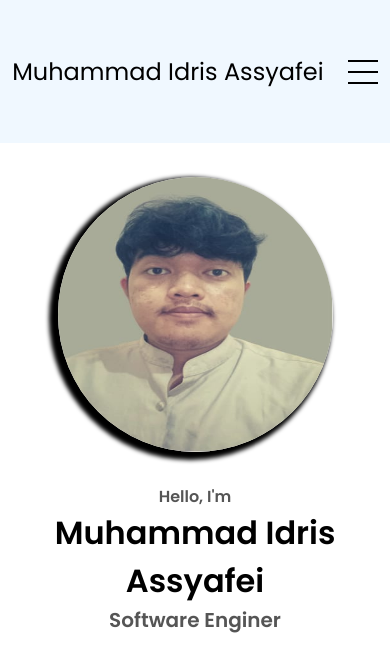
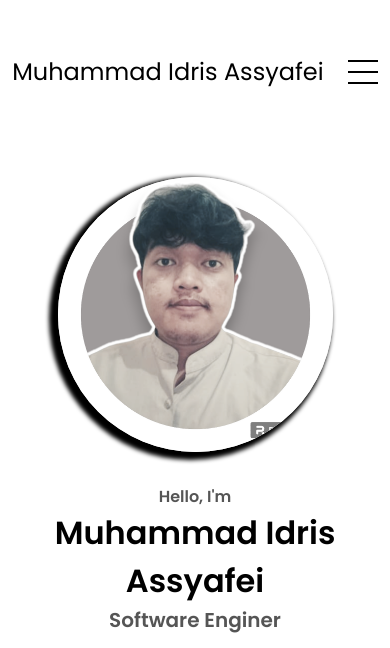
Before and after one commit to idris347/MyPortfolio.github.io, a plain HTML site: page index.html in a window 390 px wide. Shown: the top 648 px of the page. Drawn offline with Linux system fonts and the light colour scheme; a script that the page names is missing.

Commit message:
update repo

```diff
--- a/index.html
+++ b/index.html
@@ -42,7 +42,7 @@
       <div class="section__pic-container">
         <img
           class="n"
-          src="./assets/idris.jpg"
+          src="./assets/idris1.png"
           alt="Muhammad Idris Assyafei profile picture"
         />
       </div>
--- a/mediaqueries.css
+++ b/mediaqueries.css
@@ -21,7 +21,7 @@
   .navbaridr{
     position: sticky;
     top: 0;
-    background-color: aliceblue;
+    background-color: #ffffff;
   }
   #hamburger-nav {
       display: flex;
--- a/style.css
+++ b/style.css
@@ -70,7 +70,7 @@ a:hover {
 .navbaridr{
   position: sticky;
   top: 0;
-  background-color: aliceblue;
+  background-color: #ffffff;
   z-index: 5;
 }
 
```
Also changed, not shown: assets/idris1.png (added).
